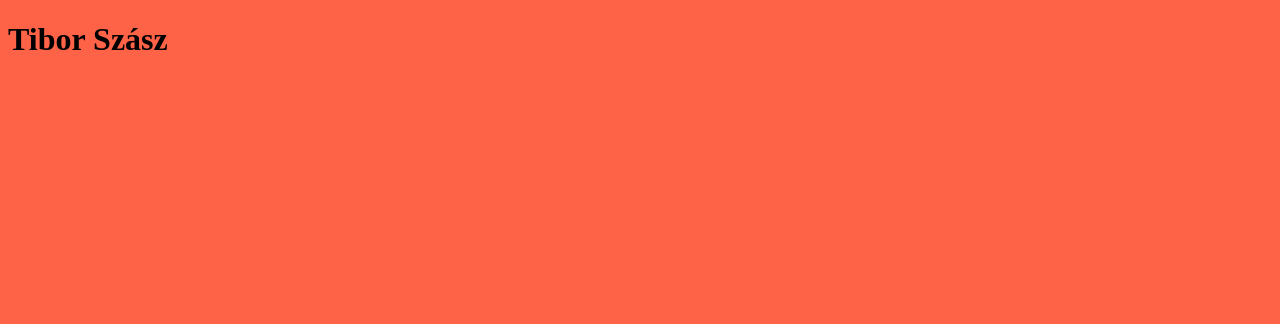
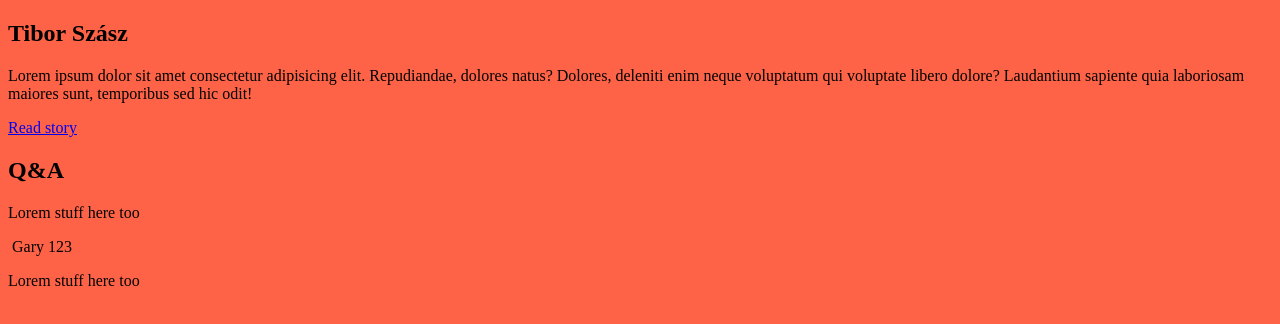
Before and after one commit to Rikkerdaniel/ca-tibors-page, a plain HTML site: page index.html in a window 1280 px wide. Drawn offline with Linux system fonts and the light colour scheme.

Commit message:
feat(main): add content

```diff
--- a/index.html
+++ b/index.html
@@ -8,6 +8,25 @@
     <link rel="stylesheet" href="assets/style.css">
 </head>
 <body>
-    <h1>Tibor Szász</h1>
+    <main>
+        <article class="card">
+           <h1>Tibor Szász</h1>
+        </article>
+        <article class="card">
+            <p>Lorem ipsum dolor sit amet consectetur adipisicing elit. Repudiandae, dolores natus? Dolores, deleniti enim neque voluptatum qui voluptate libero dolore? Laudantium sapiente quia laboriosam maiores sunt, temporibus sed hic odit!</p>
+            <a href="http://index.hu" class="button">Read story</a>
+        </article>
+        <article class="card">
+            <h1>Q&A</h1>
+            <p>Lorem stuff here too</p>
+        </article>
+        <article class="card">
+            <img src="" alt="">
+            <span>Gary 123</span>
+            <p>Lorem stuff here too</p>
+        </article>
+        <article class="card profile-pic">
+        </article>
+    </main>
 </body>
 </html>
```
